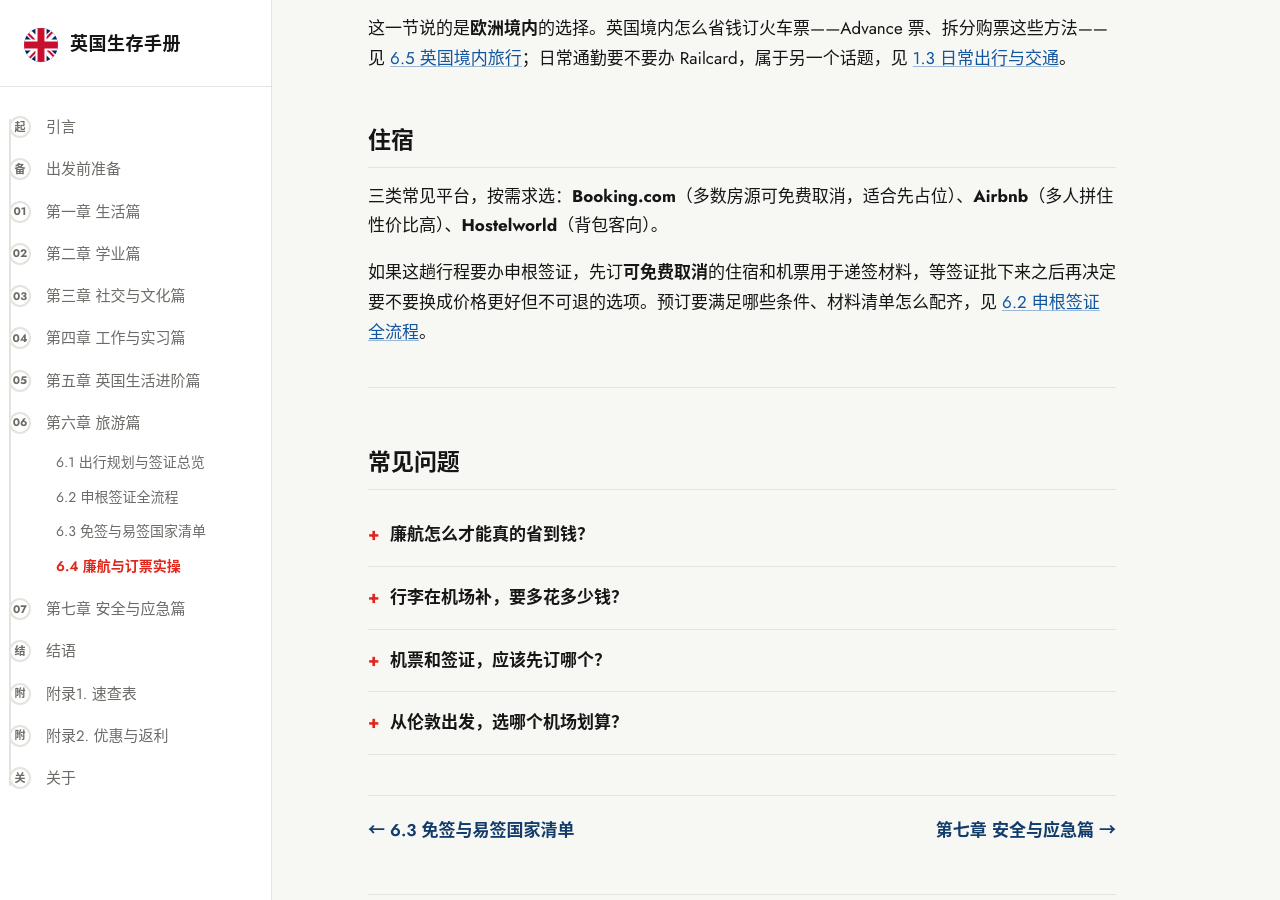
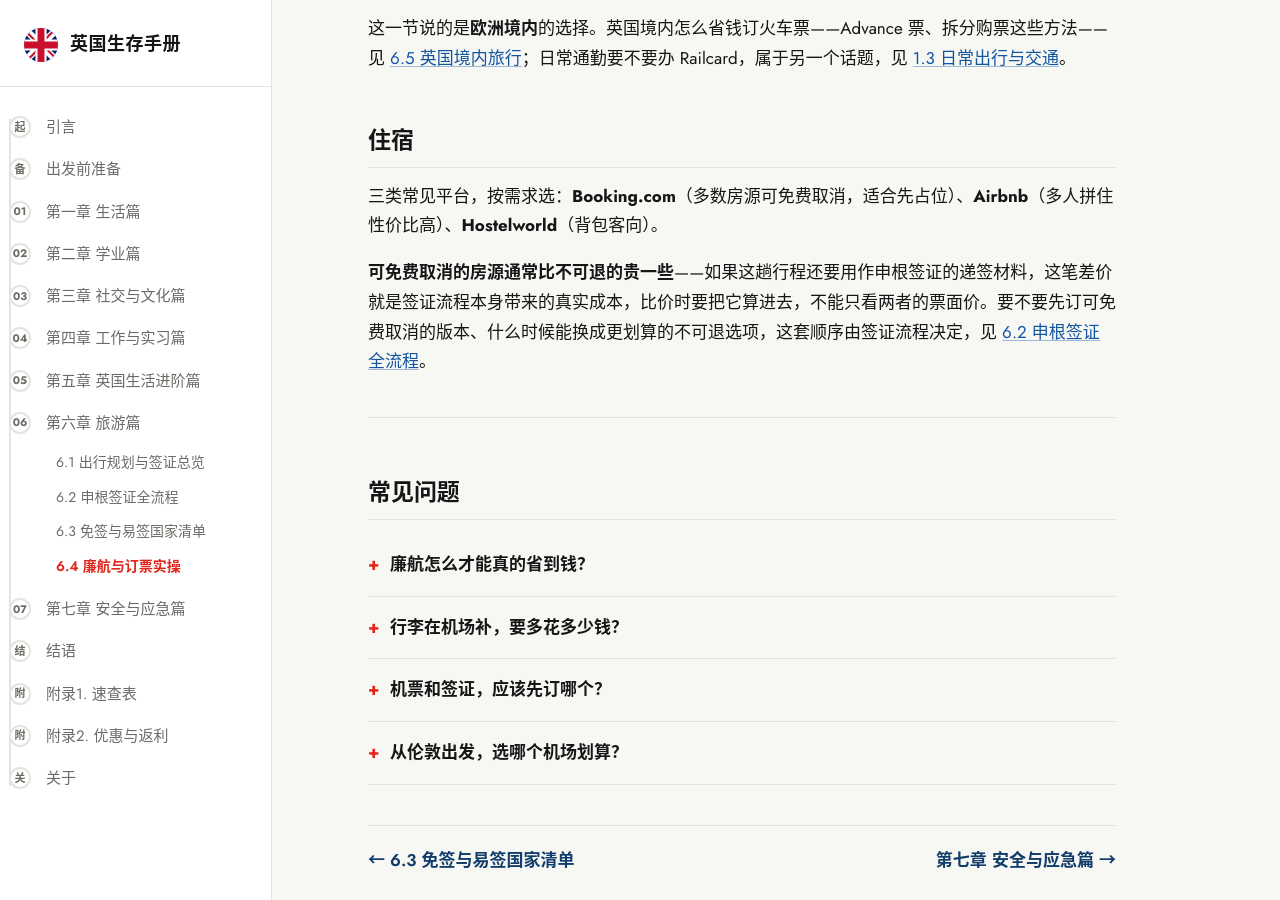
Before and after one commit to ukzhinan/ukzhinan.github.io, a Jekyll site: the page built from _chapters/lvxing/dingpiao.md, in a window 1280 px wide and 900 px high, scrolled down 2343 px. Built offline with Jekyll 4.4.1, drawn with Linux system fonts in a browser that asks for light colours.

Commit message:
Fix 6.4: point to 6.2's booking-order sequence instead of restating it
sec-6 and FAQ3 spelled out the same "book cancellable, wait for the
visa, then decide" sequence that shengen.md already owns and states.
Keep only what's genuinely 6.4's own (cancellable bookings cost more,
and that price difference is a real input when comparing fares) and
link to 6.2 for the sequence itself, so a future edit to 6.2's order
doesn't leave a stale copy behind here.

Co-Authored-By: Claude Opus 5 (1M context) <noreply@anthropic.com>

```diff
--- a/_chapters/lvxing/dingpiao.md
+++ b/_chapters/lvxing/dingpiao.md
@@ -28,7 +28,7 @@ faq:
   - q: "行李在机场补，要多花多少钱？"
     a: "**没有统一数字**，具体贵多少随航司、航线和季节浮动，请以你要坐的那趟航班在官网列出的行李条款为准。能确定的是：机场临时补买的价格通常明显高于提前在线购买同等额度，而且没有商量余地。可靠的做法不是记住某个价格，而是出发前用尺子实测一遍箱包三边尺寸，确认在免费额度内；不确定就提前在线补买，别赌到了登机口不会被较真。"
   - q: "机票和签证，应该先订哪个？"
-    a: "先定下能出门的周次，再订**可免费取消**的机票与住宿用于递签材料，等签证批下来之后再决定要不要换成价格更好但不可退的选项——用不可退的预订去递签，一旦被拒签或要求补件，损失就全在自己身上。递签要交哪些材料、住宿预订要满足什么条件，见 [6.2 申根签证全流程](/lvxing/shengen/)；哪几周能走要先看学业日历和签证预约的时间窗口，见 [6.1 出行规划与签证总览](/lvxing/guihua/)。"
+    a: "从订票的角度看：**可免费取消的价格通常比不可退的贵一些**，但用不可退的预订去递签，一旦被拒签或要求补件，损失就全在自己身上——这笔差价是为规避签证结果不确定性付出的成本，比价时要把它算进去，不能只看两者的票面价。具体先订什么、什么时候能换成更划算的不可退选项，这套顺序由签证流程本身决定，见 [6.2 申根签证全流程](/lvxing/shengen/)。"
   - q: "从伦敦出发，选哪个机场划算？"
     a: "没有固定答案，取决于具体航线和当次比价的结果——不少廉航只从 Stansted、Luton 这类远郊机场起降，票面价便宜不代表总成本低，进城通常要多花的一到两小时和一笔车费也要算进去再比。做法是把总成本（票价 + 行李 + 机场往返）摊开算一遍，再决定哪个机场、哪趟航班最终更划算，而不是只看哪个机场离你住的地方近。"
 ---
@@ -78,4 +78,4 @@ faq:
 
 三类常见平台，按需求选：**Booking.com**（多数房源可免费取消，适合先占位）、**Airbnb**（多人拼住性价比高）、**Hostelworld**（背包客向）。
 
-如果这趟行程要办申根签证，先订**可免费取消**的住宿和机票用于递签材料，等签证批下来之后再决定要不要换成价格更好但不可退的选项。预订要满足哪些条件、材料清单怎么配齐，见 [6.2 申根签证全流程]({{ '/lvxing/shengen/' | relative_url }})。
+**可免费取消的房源通常比不可退的贵一些**——如果这趟行程还要用作申根签证的递签材料，这笔差价就是签证流程本身带来的真实成本，比价时要把它算进去，不能只看两者的票面价。要不要先订可免费取消的版本、什么时候能换成更划算的不可退选项，这套顺序由签证流程决定，见 [6.2 申根签证全流程]({{ '/lvxing/shengen/' | relative_url }})。
```
